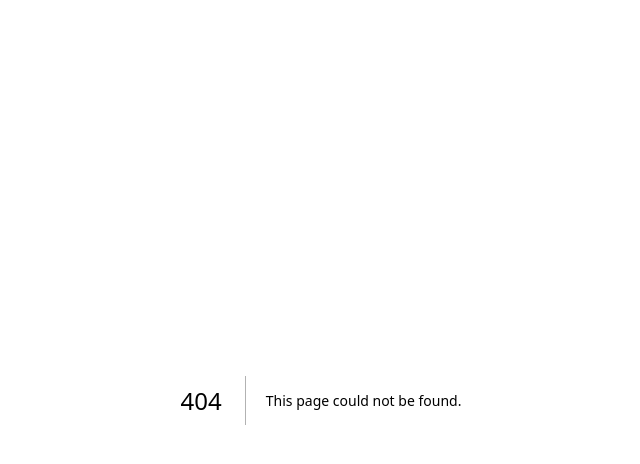
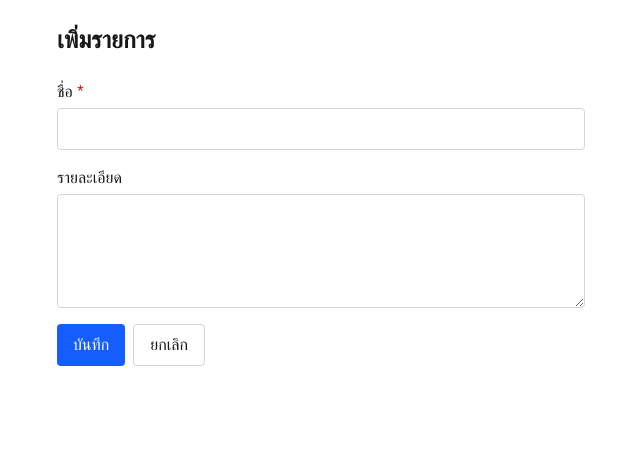
Before and after one commit to kritster/my-crud-app, a Next.js app: page /items/new in a window 1280 px wide. Before the commit this address had no page. Shown: the top 464 px of the page, without its empty margins (319-959 px from the left). Built offline with nearby package versions, Linux system fonts and the light colour scheme.

Commit message:
create: add item form and server action

```diff
--- /dev/null
+++ b/src/app/items/actions.ts
@@ -0,0 +1,41 @@
+"use server";
+
+import { revalidatePath } from "next/cache";
+import { redirect } from "next/navigation";
+import { createClient } from "@/lib/supabase/server";
+
+// state ที่ส่งกลับไปให้ฟอร์มแสดงผล (ใช้กับ useActionState)
+export type FormState = {
+  error?: string;
+  values?: { name: string; description: string };
+};
+
+export async function createItem(
+  _prevState: FormState,
+  formData: FormData
+): Promise<FormState> {
+  // ตรวจค่าฝั่ง server เสมอ เพราะผู้ใช้ข้ามการตรวจใน browser ได้
+  const name = String(formData.get("name") ?? "").trim();
+  const description = String(formData.get("description") ?? "").trim();
+  const values = { name, description };
+
+  if (!name) {
+    return { error: "กรุณากรอกชื่อ", values };
+  }
+  if (name.length > 100) {
+    return { error: "ชื่อต้องไม่เกิน 100 ตัวอักษร", values };
+  }
+
+  const supabase = await createClient();
+  const { error } = await supabase
+    .from("items")
+    .insert({ name, description: description || null });
+
+  if (error) {
+    return { error: `บันทึกไม่สำเร็จ: ${error.message}`, values };
+  }
+
+  // ล้าง cache ของหน้า list ให้เห็นรายการใหม่ แล้วพากลับไปหน้า list
+  revalidatePath("/");
+  redirect("/");
+}
--- /dev/null
+++ b/src/app/items/new/item-form.tsx
@@ -0,0 +1,62 @@
+"use client";
+
+import Link from "next/link";
+import { useActionState } from "react";
+import { createItem, type FormState } from "../actions";
+
+// Client Component เพราะต้องใช้ useActionState เพื่อรับข้อความ error จาก Server Action
+export default function ItemForm() {
+  const [state, formAction, pending] = useActionState<FormState, FormData>(
+    createItem,
+    {}
+  );
+
+  return (
+    <form action={formAction} className="flex flex-col gap-4">
+      <label className="flex flex-col gap-1">
+        <span className="font-medium">
+          ชื่อ <span className="text-red-600">*</span>
+        </span>
+        <input
+          name="name"
+          required
+          maxLength={100}
+          defaultValue={state.values?.name}
+          className="rounded border border-zinc-300 px-3 py-2 dark:border-zinc-700 dark:bg-zinc-900"
+        />
+      </label>
+
+      <label className="flex flex-col gap-1">
+        <span className="font-medium">รายละเอียด</span>
+        <textarea
+          name="description"
+          rows={4}
+          defaultValue={state.values?.description}
+          className="rounded border border-zinc-300 px-3 py-2 dark:border-zinc-700 dark:bg-zinc-900"
+        />
+      </label>
+
+      <div className="flex gap-2">
+        <button
+          type="submit"
+          disabled={pending}
+          className="rounded bg-blue-600 px-4 py-2 text-white hover:bg-blue-700 disabled:opacity-50"
+        >
+          {pending ? "กำลังบันทึก..." : "บันทึก"}
+        </button>
+        <Link
+          href="/"
+          className="rounded border border-zinc-300 px-4 py-2 hover:bg-zinc-100 dark:border-zinc-700 dark:hover:bg-zinc-800"
+        >
+          ยกเลิก
+        </Link>
+      </div>
+
+      {state.error && (
+        <p role="alert" className="text-sm text-red-600 dark:text-red-400">
+          {state.error}
+        </p>
+      )}
+    </form>
+  );
+}
--- /dev/null
+++ b/src/app/items/new/page.tsx
@@ -0,0 +1,10 @@
+import ItemForm from "./item-form";
+
+export default function NewItemPage() {
+  return (
+    <main className="mx-auto w-full max-w-xl p-6">
+      <h1 className="mb-6 text-2xl font-bold">เพิ่มรายการ</h1>
+      <ItemForm />
+    </main>
+  );
+}
--- a/src/app/page.tsx
+++ b/src/app/page.tsx
@@ -1,3 +1,4 @@
+import Link from "next/link";
 import { createClient } from "@/lib/supabase/server";
 import type { Item } from "@/types/item";
 
@@ -15,7 +16,15 @@ export default async function Home() {
 
   return (
     <main className="mx-auto w-full max-w-4xl p-6">
-      <h1 className="mb-6 text-2xl font-bold">รายการ Items</h1>
+      <div className="mb-6 flex items-center justify-between">
+        <h1 className="text-2xl font-bold">รายการ Items</h1>
+        <Link
+          href="/items/new"
+          className="rounded bg-blue-600 px-4 py-2 text-white hover:bg-blue-700"
+        >
+          เพิ่มรายการ
+        </Link>
+      </div>
 
       {error ? (
         <p className="rounded-lg border border-red-300 bg-red-50 p-4 text-red-700 dark:border-red-800 dark:bg-red-950 dark:text-red-300">
```
